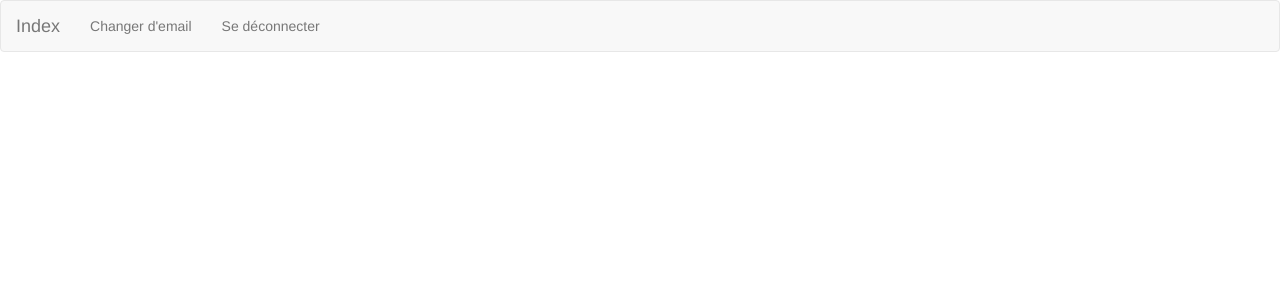
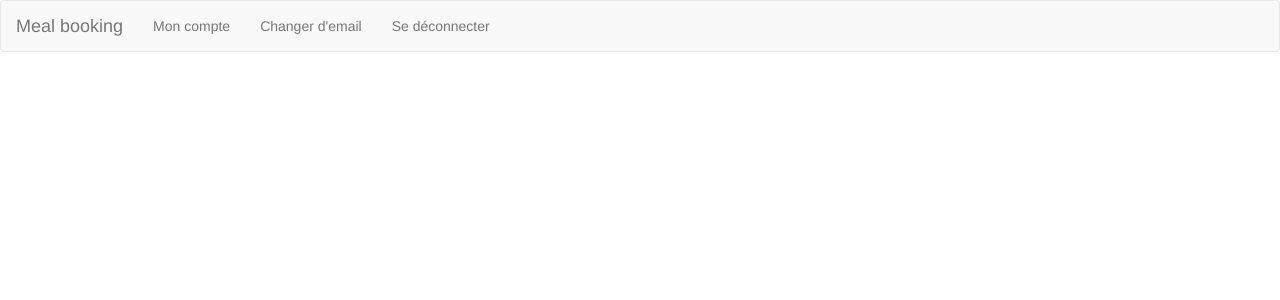
Before and after one commit to buxx/meal, a Django app: a page that uses meal/templates/menu.html in a window 1280 px wide. Shown: the top 300 px of the page. Run offline with Django 3.2, Linux system fonts and the light colour scheme; the visitor is signed in with stand-in values (Sample User, id 1); some libraries are stand-ins or nearby versions.

Commit message:
menu update

```diff
--- a/meal/templates/menu.html
+++ b/meal/templates/menu.html
@@ -9,12 +9,13 @@
         <span class="icon-bar"></span>
         <span class="icon-bar"></span>
       </button>
-      <a class="navbar-brand" href="/">{% trans 'Index' %}</a>
+      <a class="navbar-brand" href="/">{% trans 'Meal booking' %}</a>
     </div>
     <div id="navbar" class="navbar-collapse collapse">
       <ul class="nav navbar-nav">
         {% if user.is_authenticated %}
-            <li><a href="{% url 'account_email' %}">{% trans "Changer d\'email" %}</a></li>
+            <li><a href="{% url 'home' %}">{% trans "Mon compte" %}</a></li>
+            <li><a href="{% url 'account_email' %}">{% trans "Changer d'email" %}</a></li>
             <li><a href="{% url 'account_logout' %}">{% trans "Se déconnecter" %}</a></li>
         {% else %}
             <li><a href="{% url 'account_login' %}">{% trans "S'identifier" %}</a></li>
```
